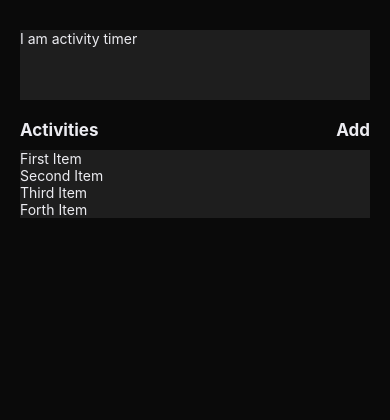
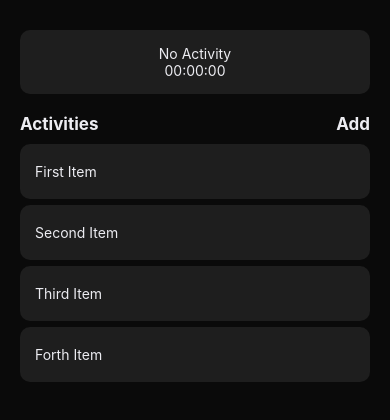
Before and after one commit to Jerga99/7-days-of-code-react-native, a React Native app: screen / in a window 390 px wide. Shown: the top 420 px of the page. Built offline with nearby package versions, Linux system fonts and the light colour scheme.

Commit message:
Row and more stylings

```diff
--- a/src/components/activity/Item.js
+++ b/src/components/activity/Item.js
@@ -1,14 +1,22 @@
 
 
 
+import { StyleSheet } from "react-native"
 import { FlowHighlightView, FlowText } from "../overrides"
 
 export const ActivityItem = ({title}) => {
   return (
-    <FlowHighlightView>
+    <FlowHighlightView style={styles.itemContainer}>
       <FlowText>
         {title}
       </FlowText>
     </FlowHighlightView>
   )
 }
+
+const styles = StyleSheet.create({
+  itemContainer: {
+    marginBottom: 6,
+    paddingVertical: 19
+  }
+})
--- a/src/components/activity/Timer.js
+++ b/src/components/activity/Timer.js
@@ -1,21 +1,30 @@
 import { View, StyleSheet } from "react-native"
-import { FlowHighlightView, FlowText } from "../overrides"
+import { FlowHighlightView, FlowRow, FlowText } from "../overrides"
 
 
 
 export const ActivityTimer = () => {
   return (
     <FlowHighlightView style={styles.timerContainer}>
-      <FlowText>
-        I am activity timer
-      </FlowText>
+      <FlowRow style={styles.row}>
+        <FlowText>
+          No Activity
+        </FlowText>
+      </FlowRow>
+      <FlowRow style={styles.row}>
+        <FlowText>
+          00:00:00
+        </FlowText>
+      </FlowRow>
     </FlowHighlightView>
   )
 }
 
 const styles = StyleSheet.create({
   timerContainer: {
-    height: 70,
-    marginVertical: 10
+    marginVertical: 10,
+  },
+  row: {
+    justifyContent: 'center',
   }
 })
--- a/src/components/overrides/HighlightView.js
+++ b/src/components/overrides/HighlightView.js
@@ -13,6 +13,8 @@ export const FlowHighlightView = ({children, style}) => {
 
 const styles = StyleSheet.create({
   view: {
-    backgroundColor: COLORS.darkGray
+    backgroundColor: COLORS.darkGray,
+    borderRadius: 10,
+    padding: 15
   }
 })
--- /dev/null
+++ b/src/components/overrides/Row.js
@@ -0,0 +1,23 @@
+import { StyleSheet, View } from "react-native";
+
+export const FlowRow = ({ children, style }) => {
+
+  return (
+    <View
+      style={{
+        ...styles.row,
+        ...style,
+      }}
+    >
+      {children}
+    </View>
+  );
+};
+
+const styles = StyleSheet.create({
+  row: {
+    display: "flex",
+    flexDirection: "row",
+    alignItems: "center"
+  },
+});
--- a/src/components/overrides/index.js
+++ b/src/components/overrides/index.js
@@ -2,3 +2,4 @@
 
 export { FlowText } from "./Text";
 export { FlowHighlightView } from "./HighlightView";
+export { FlowRow } from "./Row";
--- a/src/screens/Home.js
+++ b/src/screens/Home.js
@@ -2,7 +2,8 @@ import { FlatList, StyleSheet, View, Text } from "react-native";
 import { ActivityTimer } from "../components/activity/Timer";
 import { ActivityItem } from "../components/activity/Item";
 import data from "../data/activities.json";
-import { FlowText } from "../components/overrides";
+
+import { FlowRow, FlowText } from "../components/overrides";
 
 
 export const ActivityHomeScreen = () => {
@@ -10,10 +11,10 @@ export const ActivityHomeScreen = () => {
   return (
     <View style={styles.screenContainer}>
       <ActivityTimer></ActivityTimer>
-      <View style={styles.listHeading}>
+      <FlowRow style={styles.listHeading}>
         <FlowText style={styles.text}>Activities</FlowText>
         <FlowText style={styles.text}>Add</FlowText>
-      </View>
+      </FlowRow>
       <FlatList
         data={data}
         keyExtractor={({id}) => id}
@@ -31,8 +32,6 @@ const styles = StyleSheet.create({
     width: "100%"
   },
   listHeading: {
-    display: "flex",
-    flexDirection: "row",
     justifyContent: "space-between",
     paddingVertical: 10
   },
```
